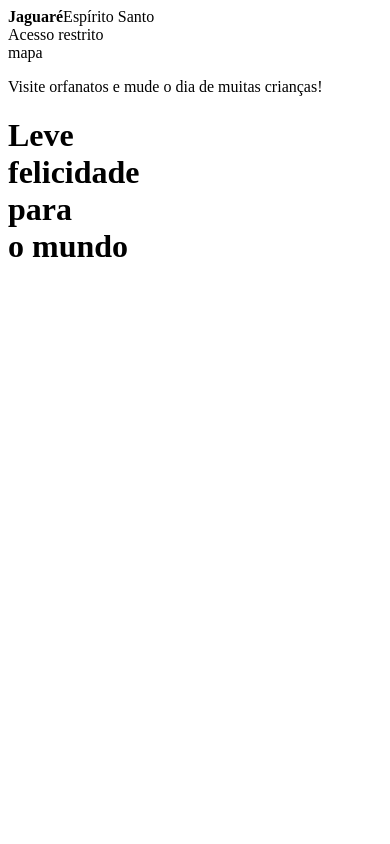
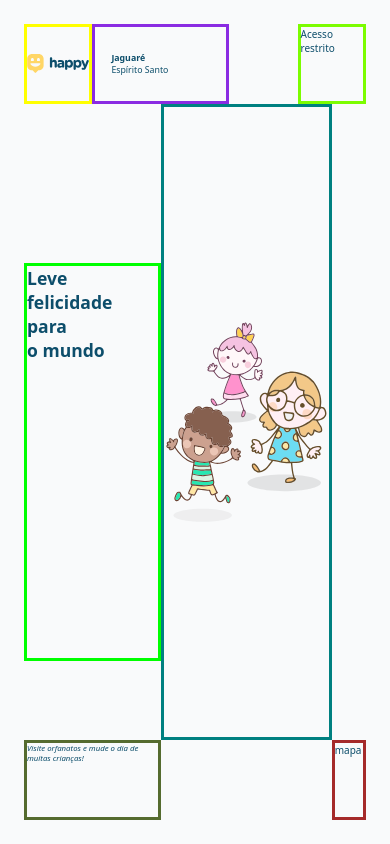
Before and after one commit to die-goncalves/happy_2.0.frontend, a React (Create React App) app: page / in a window 390 px wide. Built offline with nearby package versions, Linux system fonts and the light colour scheme.

Commit message:
Add style sheet to the homepage
-> Use grid to build the layout;
-> Responsive text with vw(viewport width).

```diff
--- a/src/App.tsx
+++ b/src/App.tsx
@@ -1,5 +1,5 @@
 import React from "react";
-import logoImg from "./images/logo.svg";
+import "./homepage.css";
 
 function App() {
   return (
--- /dev/null
+++ b/src/homepage.css
@@ -0,0 +1,99 @@
+* {
+  margin: 0;
+  padding: 0;
+  box-sizing: border-box;
+}
+body {
+  color: #fff;
+  background: #ebf2f5;
+}
+
+body,
+input,
+button,
+textarea {
+  font: 10px Noto Sans, sans-serif;
+}
+
+#homepage {
+  width: 100vw;
+  height: 100vh;
+  padding: 1.5rem;
+  color: #0d4e6b;
+  background: #f9fafb;
+}
+
+.grid-container {
+  display: grid;
+  width: 100%;
+  height: 100%;
+  grid-template-columns: repeat(10, 10%);
+  grid-template-rows: repeat(10, 10%);
+  gap: 0% 0%;
+  grid-template-areas:
+    "logo logo city city city city . . restrict restrict"
+    ". . . . img img img img img ."
+    ". . . . img img img img img ."
+    "title title title title img img img img img ."
+    "title title title title img img img img img ."
+    "title title title title img img img img img ."
+    "title title title title img img img img img ."
+    "title title title title img img img img img ."
+    ". . . . img img img img img ."
+    "description description description description . . . . . map";
+}
+.map {
+  grid-area: map;
+  border: brown solid;
+}
+.restrict {
+  grid-area: restrict;
+  border: lawngreen solid;
+}
+.logo {
+  grid-area: logo;
+  border: yellow solid;
+  background: url("./images/logo.svg");
+  background-repeat: no-repeat;
+  background-size: contain;
+  background-position: left center;
+}
+.city {
+  grid-area: city;
+  border: blueviolet solid;
+  width: 100%;
+  height: 100%;
+  padding-left: 1rem;
+
+  display: flex;
+  align-items: initial;
+  justify-content: center;
+  flex-direction: column;
+
+  font-size: 2.25vw;
+}
+.img {
+  grid-area: img;
+  border: teal solid;
+  background: url("./images/landing.svg");
+  background-repeat: no-repeat;
+  background-size: contain;
+  background-position: center;
+}
+.title {
+  grid-area: title;
+  border: lime solid;
+  width: 100%;
+  height: 100%;
+  font-size: 2.25vw;
+}
+.description {
+  grid-area: description;
+  border: darkolivegreen solid;
+  width: 100%;
+  height: 100%;
+
+  font-size: 2vw;
+  font-weight: 400;
+  font-style: italic;
+}
```
